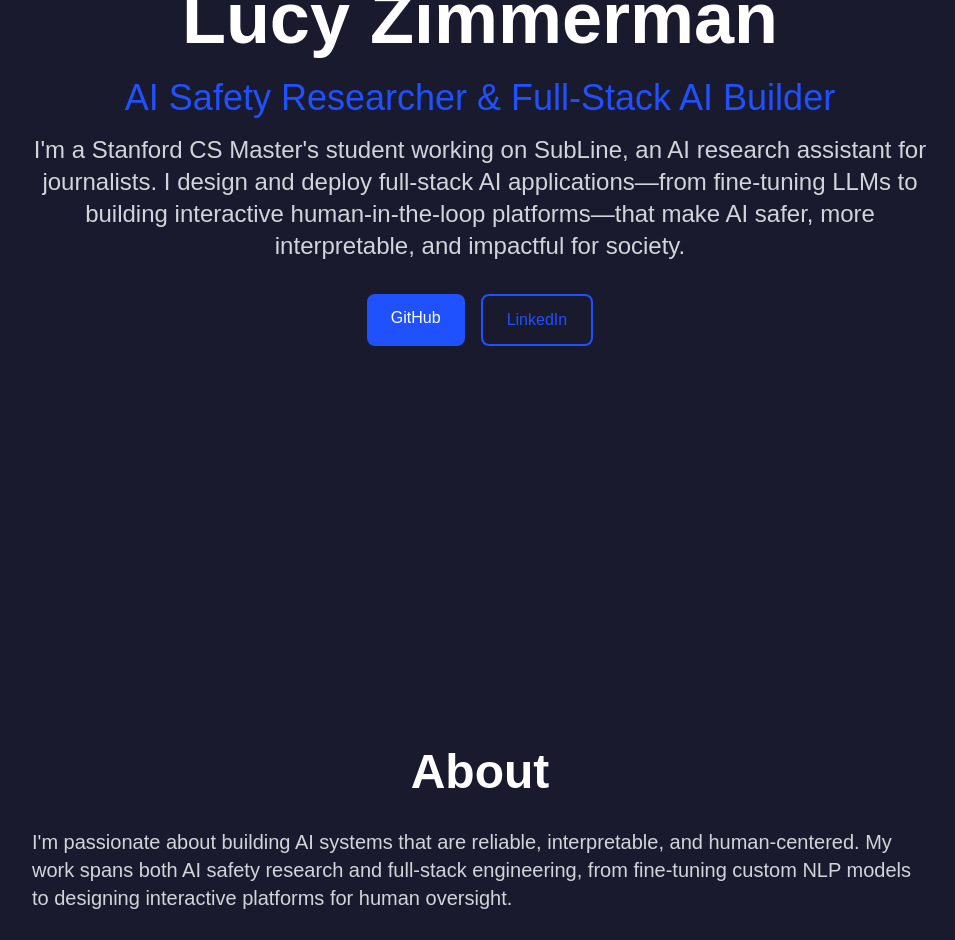
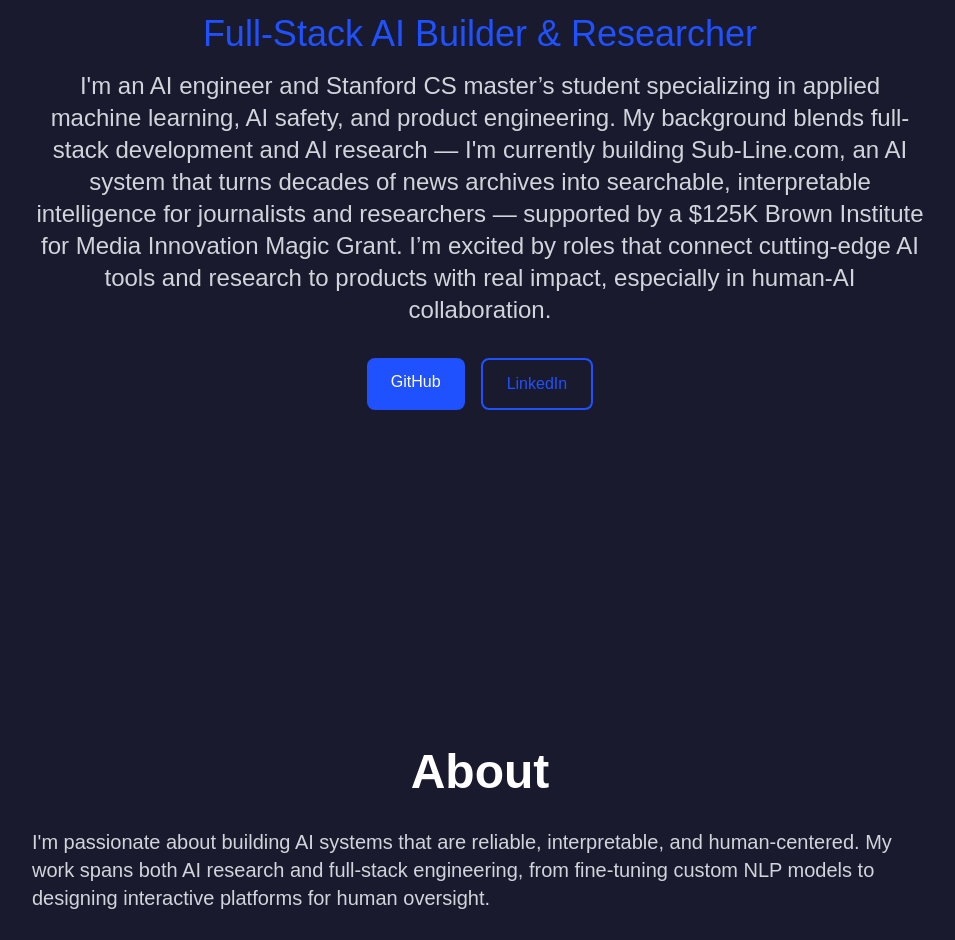
Before and after one commit to lucyzimmo/LucyZimmerman, a Next.js app: page / in a window 1280 px wide. Shown: the part 300-1240 px from the top of the page, without its empty margins (160-1115 px from the left). Built offline with nearby package versions, Linux system fonts and the light colour scheme; a web font is replaced by a local one.

Commit message:
update website with AsylumAssist

```diff
--- a/src/components/Portfolio.tsx
+++ b/src/components/Portfolio.tsx
@@ -5,10 +5,20 @@
 
 const projects = [
   {
+    title: "AsylumAssist",
+    year: "January 2025 – Present",
+    description:
+      "Founding Full-Stack AI Engineer developing a mobile-first platform with the legal team at the Interfaith Center in NYC that guides asylum seekers through the court process and helps them generate legally-sound declaration PDFs with LLMs. Built with React.js, Node.js/Express, PostgreSQL, and Supabase with offline-first syncing. Impact: Reduces prep time from weeks to hours, saving $5k–$15k per case.",
+    image: "images/AsylumAssist.png",
+    objectPosition: "object-top",
+    github: "https://github.com/lucyzimmo/AsylumAssist",
+    featured: true,
+  },
+  {
     title: "SubLine (Background Buddy)",
     year: "2024–present",
     description:
-      "Full-stack AI research assistant for journalists. Built custom NLP models (entity + relation extraction with RE-DocRED finetuning), designed a human-in-the-loop annotation platform, and developed an interactive graph UI for exploring knowledge. Currently leading pilots with newsrooms.",
+      "Full-stack AI platform for journalists. Built custom NLP models (entity + relation extraction with RE-DocRED finetuning), designed a human-in-the-loop annotation platform, and developed an interactive graph UI for exploring knowledge. Currently leading pilots with newsrooms.",
     image: "images/KG.png",
     github: "https://github.com/akanshyabhat/backgroundbuddy",
     featured: true,
@@ -88,10 +98,16 @@
 
 const timeline = [
   {
+    year: "2025–present",
+    title: "AsylumAssist",
+    description:
+      "Founding Full-Stack AI Engineer building mobile platform to guide asylum seekers through legal process.",
+  },
+  {
     year: "2024–present",
     title: "SubLine",
     description:
-      "Leading development of full-stack AI research assistant for newsrooms.",
+      "Leading development of full-stack AI platform for newsrooms.",
   },
   {
     year: "2023",
@@ -120,6 +136,14 @@
 
 const jobs = [
   {
+    title: "Founding Full-Stack AI Engineer",
+    company: "AsylumAssist",
+    description:
+      "Developing a mobile-first platform with the legal team at the Interfaith Center in NYC that guides asylum seekers through the court process and helps them generate legally-sound declaration PDFs with LLMs. Impact: Reduces prep time from weeks to hours, saving $5k–$15k per case.",
+    image: "images/AsylumAssist.png",
+    link: "https://github.com/lucyzimmo/AsylumAssist",
+  },
+  {
     title: "Co-Founder & Lead Engineer",
     company: "SubLine",
     description:
@@ -136,7 +160,7 @@
     link: "https://www.cisa.gov/",
   },
   {
-    title: "Research Assistant",
+    title: "platform",
     company: "Stanford Human Trafficking Data Lab",
     description:
       "Implemented remote detection algorithms leveraging satellite and geospatial data for pinpointing trafficking hotspots. Collaborated on computer vision models, contributing to ethical applications of AI in global challenges.",
@@ -144,7 +168,7 @@
     link: "https://htdatalab.stanford.edu/",
   },
   {
-    title: "User Research Assistant, Product and Engineering Team",
+    title: "User platform, Product and Engineering Team",
     company: "Block Party",
     description:
       "Conducted 50+ user interviews to assess product fit and prioritize engineering solutions for harassment prevention tools. Organized beta testing initiatives and recruitment campaigns, driving iterative improvements in user experience.",
@@ -152,7 +176,7 @@
     link: "https://www.blockparty.com/",
   },
   {
-    title: "Research Assistant",
+    title: "platform",
     company: "Stanford Human-Centered Artificial Intelligence Center",
     description:
       "Delivered 50+ data-driven analyses featured in the 2023 AI Index report, highlighting AI's societal impacts. Explored constraints within AI systems to propose strategies for fostering inclusivity in AI applications.",
@@ -225,7 +249,7 @@
             transition={{ delay: 0.2 }}
             className="text-3xl md:text-4xl mb-4 text-[#1F51FF]"
           >
-            AI Safety Researcher & Full-Stack AI Builder
+            Full-Stack AI Builder & Researcher
           </motion.h2>
           <motion.p
             initial={{ opacity: 0 }}
@@ -233,11 +257,8 @@
             transition={{ delay: 0.4 }}
             className="text-xl md:text-2xl mb-8 text-gray-300 max-w-4xl mx-auto"
           >
-            I&apos;m a Stanford CS Master&apos;s student working on SubLine, an
-            AI research assistant for journalists. I design and deploy
-            full-stack AI applications—from fine-tuning LLMs to building
-            interactive human-in-the-loop platforms—that make AI safer, more
-            interpretable, and impactful for society.
+            I&apos;m an AI engineer and Stanford CS master’s student specializing in applied machine learning, AI safety, and product engineering. My background blends full-stack development and AI research — I&apos;m currently building Sub-Line.com, an AI system that turns decades of news archives into searchable, interpretable intelligence for journalists and researchers — supported by a $125K Brown Institute for Media Innovation Magic Grant.
+            I’m excited by roles that connect cutting-edge AI tools and research to products with real impact, especially in human-AI collaboration.
           </motion.p>
           <motion.div
             initial={{ opacity: 0 }}
@@ -282,13 +303,13 @@
           >
             <p>
               I&apos;m passionate about building AI systems that are reliable,
-              interpretable, and human-centered. My work spans both AI safety
+              interpretable, and human-centered. My work spans both AI
               research and full-stack engineering, from fine-tuning custom NLP
               models to designing interactive platforms for human oversight.
             </p>
             <p>
-              Currently, I&apos;m leading <strong>SubLine</strong>, a full-stack
-              AI research assistant for journalists featuring custom NLP
+              Currently, I&apos;m working on <strong>SubLine</strong>, a full-stack
+              AI platform for journalists featuring custom NLP
               fine-tuning, an interactive graph UI, and human-in-the-loop
               annotation systems.
             </p>
@@ -399,7 +420,11 @@
                     <motion.img
                       src={project.image}
                       alt={project.title}
-                      className="object-cover w-full h-full rounded-lg"
+                      className={`object-cover w-full h-full rounded-lg ${
+                        // allow per-project positioning to control crop
+                        // default center if not specified
+                        (project as any).objectPosition || "object-center"
+                      }`}
                       whileHover={{ scale: 1.1 }}
                       transition={{ duration: 0.3 }}
                     />
```
Also changed, not shown: public/images/AsylumAssist.png (added).
